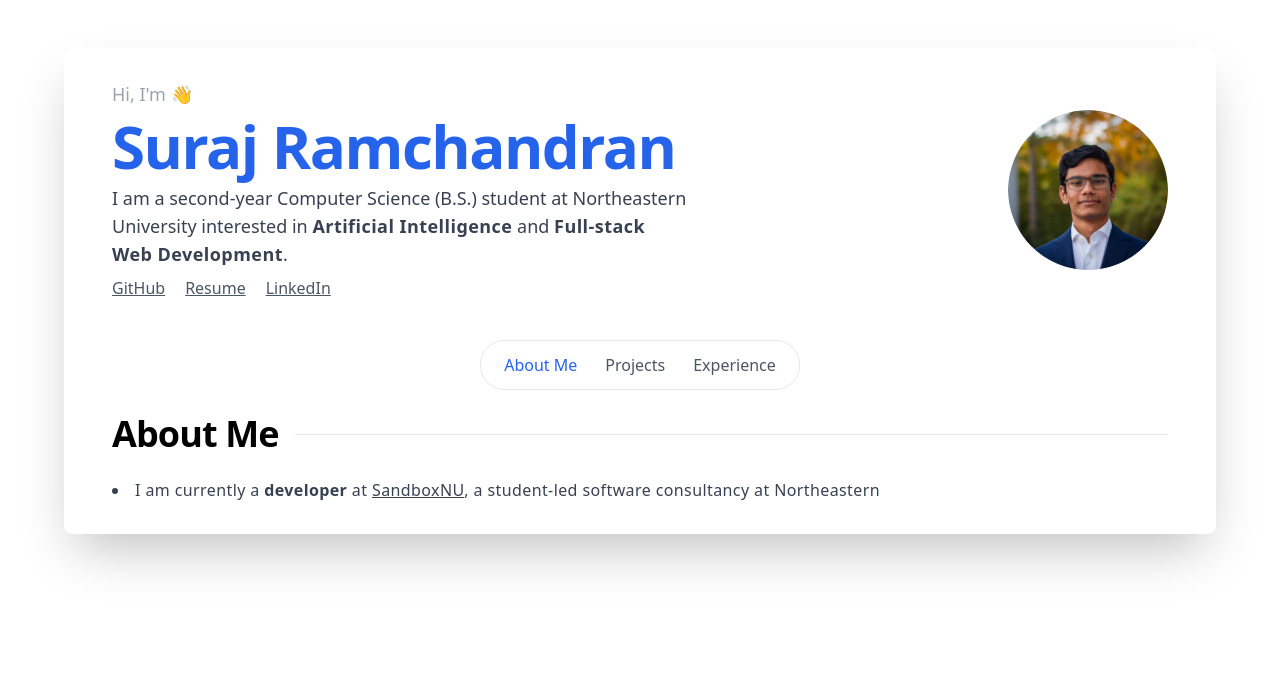
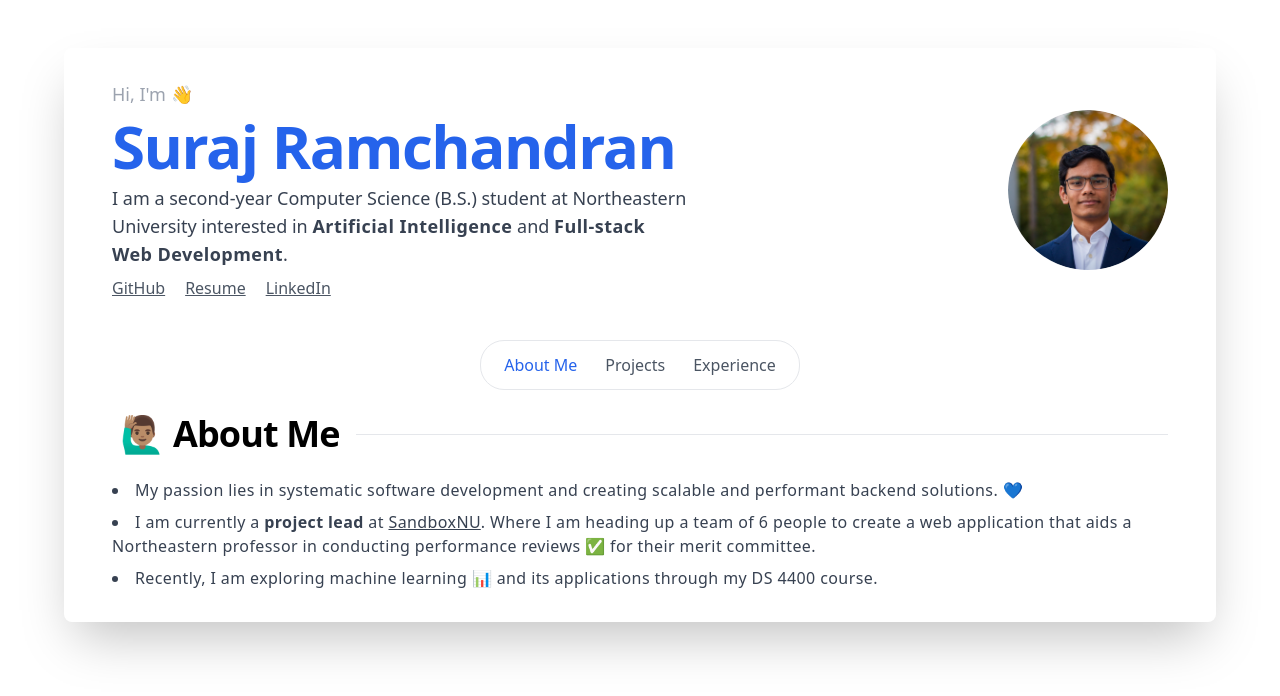
Before and after one commit to Suraj-Ram/suraj-portfolio, a React (Create React App) app: page / in a window 1280 px wide. Shown: the top 696 px of the page. Built offline with nearby package versions, Linux system fonts and the light colour scheme.

Commit message:
Updated resume and about me section

```diff
--- a/src/components/AboutMe.jsx
+++ b/src/components/AboutMe.jsx
@@ -11,14 +11,25 @@ import {
 function AboutMe() {
   return (
     <ContentWrapper>
-      <PrimaryHeading text={"About Me"}></PrimaryHeading>
+      <PrimaryHeading text={" 🙋🏽‍♂️ About Me"}></PrimaryHeading>
       <UnorderedList>
         <ListItem>
+          My passion lies in systematic software development and creating
+          scalable and performant backend solutions. 💙
+        </ListItem>
+        <ListItem>
           {" "}
-          I am currently a <S>developer</S> at{" "}
-          <InternalLinkWrapper link="/experience">SandboxNU</InternalLinkWrapper>, a
-          student-led software consultancy at Northeastern{" "}
+          I am currently a <S>project lead</S> at{" "}
+          <InternalLinkWrapper link="/experience">
+            SandboxNU
+          </InternalLinkWrapper>
+          . Where I am heading up a team of 6 people to create a web application
+          that aids a Northeastern professor in conducting performance reviews ✅
+          for their merit committee. {" "}
         </ListItem>
+
+        <ListItem>Recently, I am exploring machine learning 📊 and its applications through my DS 4400 course.</ListItem>
+
         {/* <ListItem>My passion lies in Machine Learning ... TODO: </ListItem> */}
         {/* <ListItem>I am from India, but have lived and studied in five countries! (🇻🇳, 🇷🇺, 🇺🇸, 🇹🇷, 🇦🇪)</ListItem> */}
       </UnorderedList>
```
Also changed, not shown: 1 other file (tests, documents, lock files or other folders).
